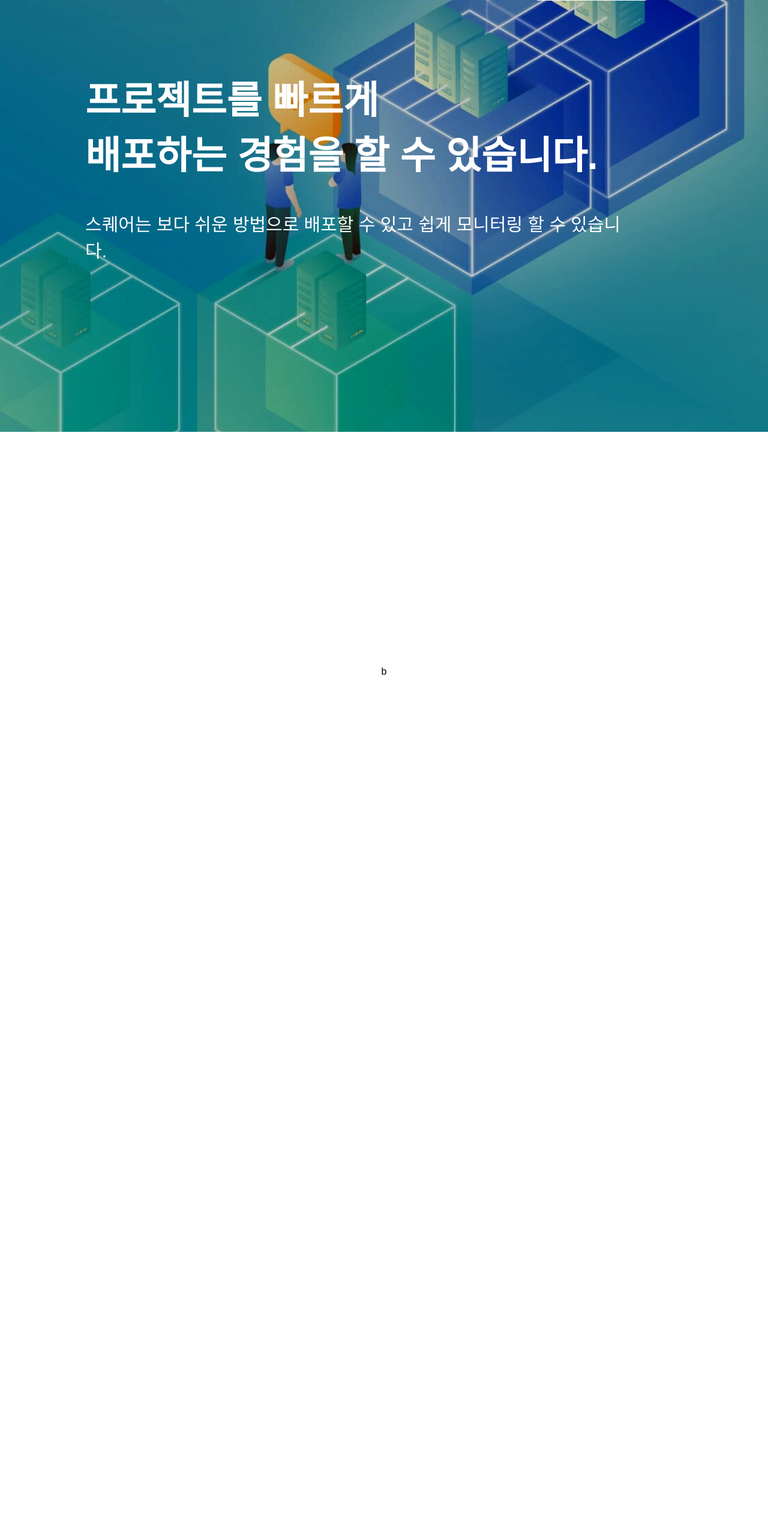
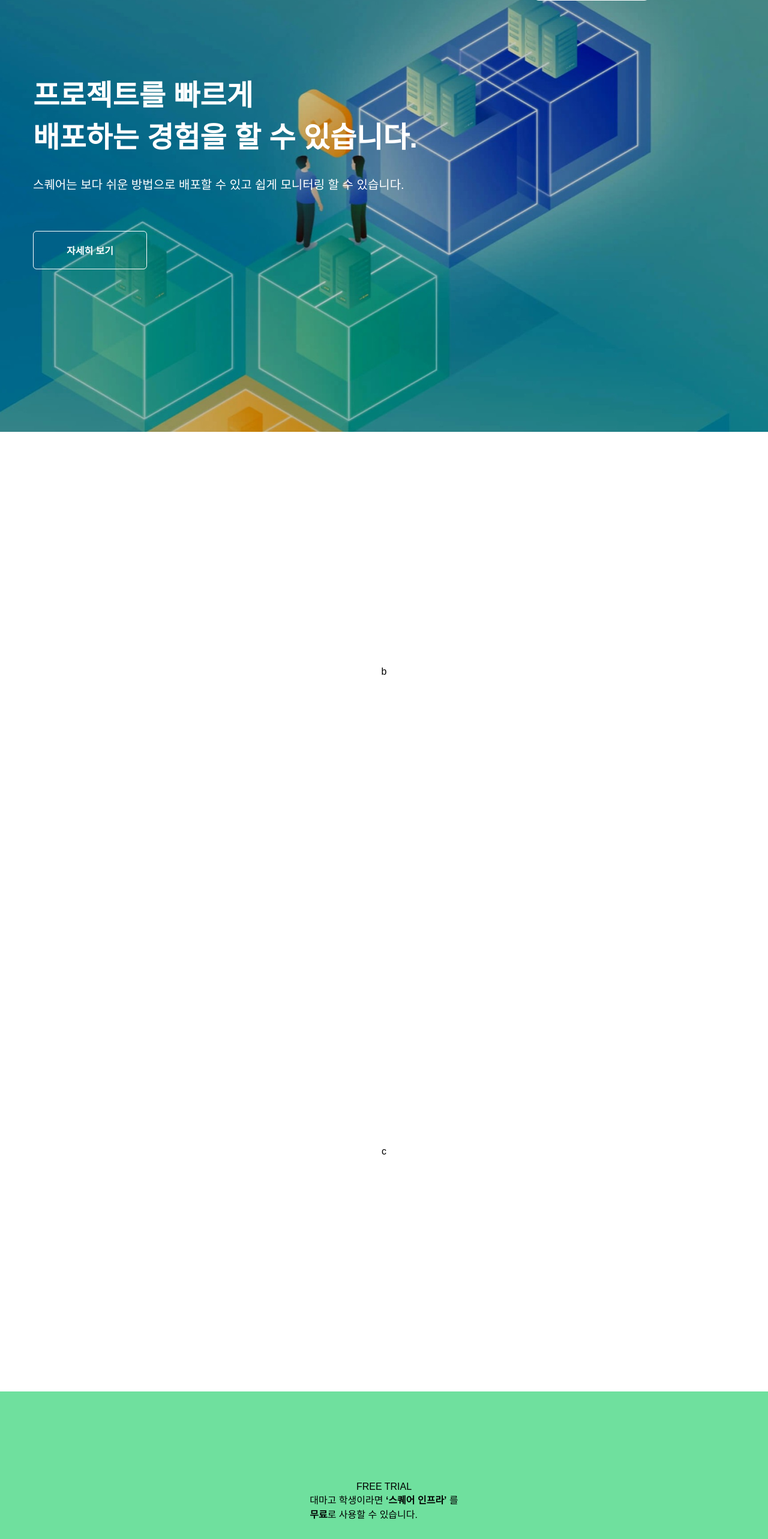
Before and after one commit to team-xquare/xquare-infra-frontend, a React app: page / in a window 1280 px wide. Shown: the part 80-2646 px from the top of the page at 60% size. Before the commit the page ends 1600 px from the top, so only its background shows below. Built offline with nearby package versions, Linux system fonts and the light colour scheme; the HTML template or start-up script is replaced by a standard one; a web font is replaced by a local one.

Commit message:
design :: 상단 콘테이너 임시 완성

```diff
--- a/src/pages/Main.tsx
+++ b/src/pages/Main.tsx
@@ -6,16 +6,26 @@ export const Main = () => {
     <Wrapper>
       <Container>
         <img src={MainImg} />
-        <FirstContainerBox>
+        <MainContainer>
           <div>
             프로젝트를 빠르게
             <br />
             배포하는 경험을 할 수 있습니다.
           </div>
           <div>스퀘어는 보다 쉬운 방법으로 배포할 수 있고 쉽게 모니터링 할 수 있습니다.</div>
-        </FirstContainerBox>
+          <div>자세히 보기</div>
+        </MainContainer>
       </Container>
       <Container>b</Container>
+      <Container>c</Container>
+      <SubFooter>
+        <div>FREE TRIAL</div>
+        <div>
+          대마고 학생이라면 <b>‘스퀘어 인프라’</b> 를<br />
+          <b>무료</b>로 사용할 수 있습니다.
+        </div>
+        <div></div>
+      </SubFooter>
     </Wrapper>
   );
 };
@@ -33,23 +43,51 @@ const Container = styled.div`
   align-items: center;
   overflow: hidden;
   position: relative;
+  > img {
+    width: 100%;
+    height: 100%;
+    object-fit: cover;
+  }
 `;
 
-const FirstContainerBox = styled.div`
+const MainContainer = styled.div`
+  width: 1170px;
+  display: flex;
+  flex-direction: column;
+  align-items: start;
+  justify-content: center;
   position: absolute;
-  top: 21.95%;
-  left: 11.1%;
-  width: 922px;
-  height: 690px;
+  top: 200px;
+  left: auto;
+  right: auto;
   color: white;
   > div:nth-child(1) {
-    font-size: 64px;
-    font-weight: 800;
-    margin-top: 20px;
+    font-size: 48px;
+    font-weight: 700;
   }
   > div:nth-child(2) {
-    font-size: 30px;
-    font-weight: 500;
-    margin-top: 50px;
+    margin: 32px 0 64px 0;
+    font-size: 20px;
+  }
+  > div:nth-child(3) {
+    width: 190px;
+    height: 64px;
+    border: 1px white solid;
+    border-radius: 6px;
+    display: flex;
+    align-items: center;
+    justify-content: center;
+    font-size: 16px;
+    font-weight: 700;
   }
 `;
+
+const SubFooter = styled.div`
+  width: 100%;
+  height: 710px;
+  padding-top: 150px;
+  display: flex;
+  flex-direction: column;
+  align-items: center;
+  background-color: #6fe09e;
+`;
```
